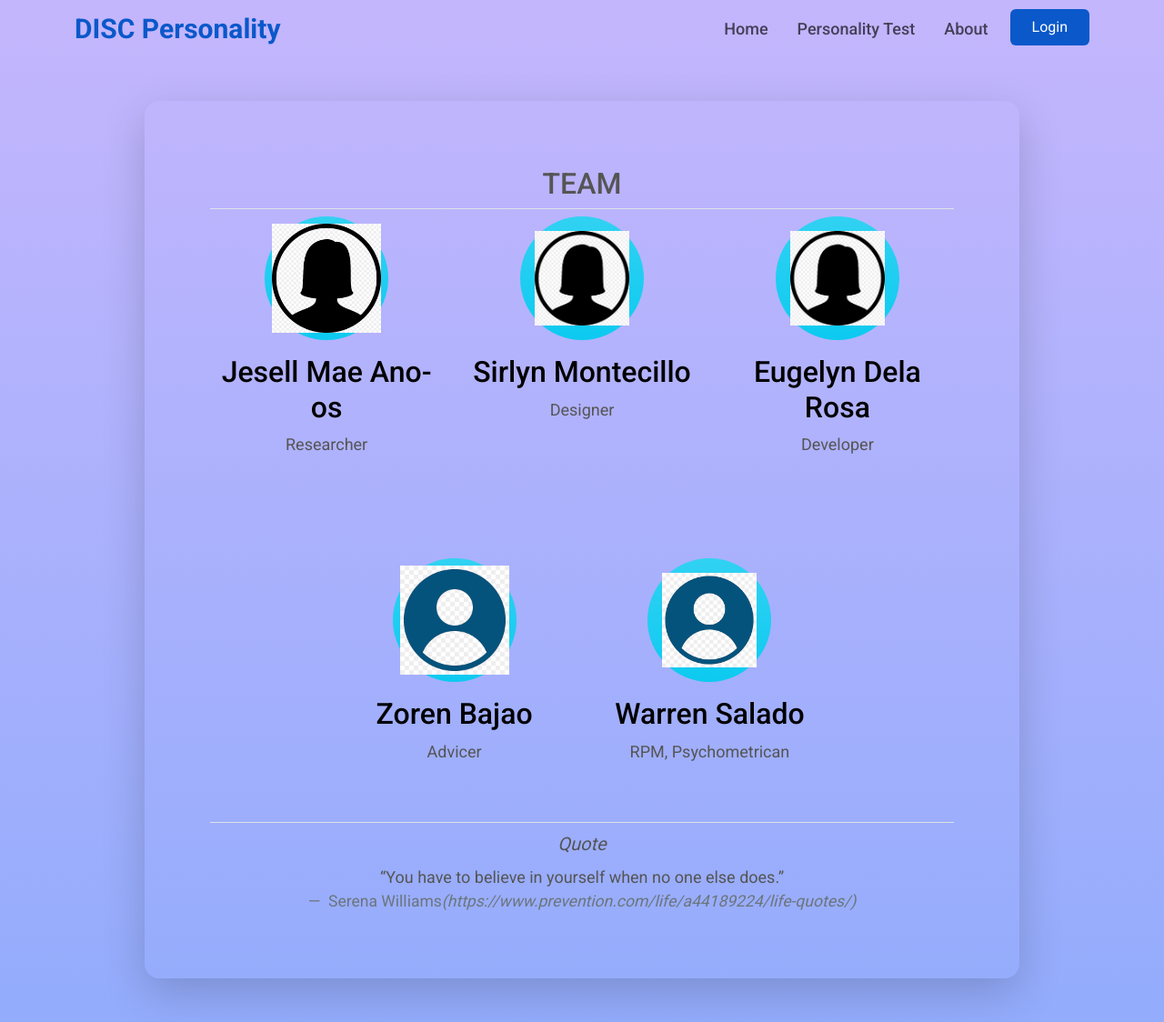
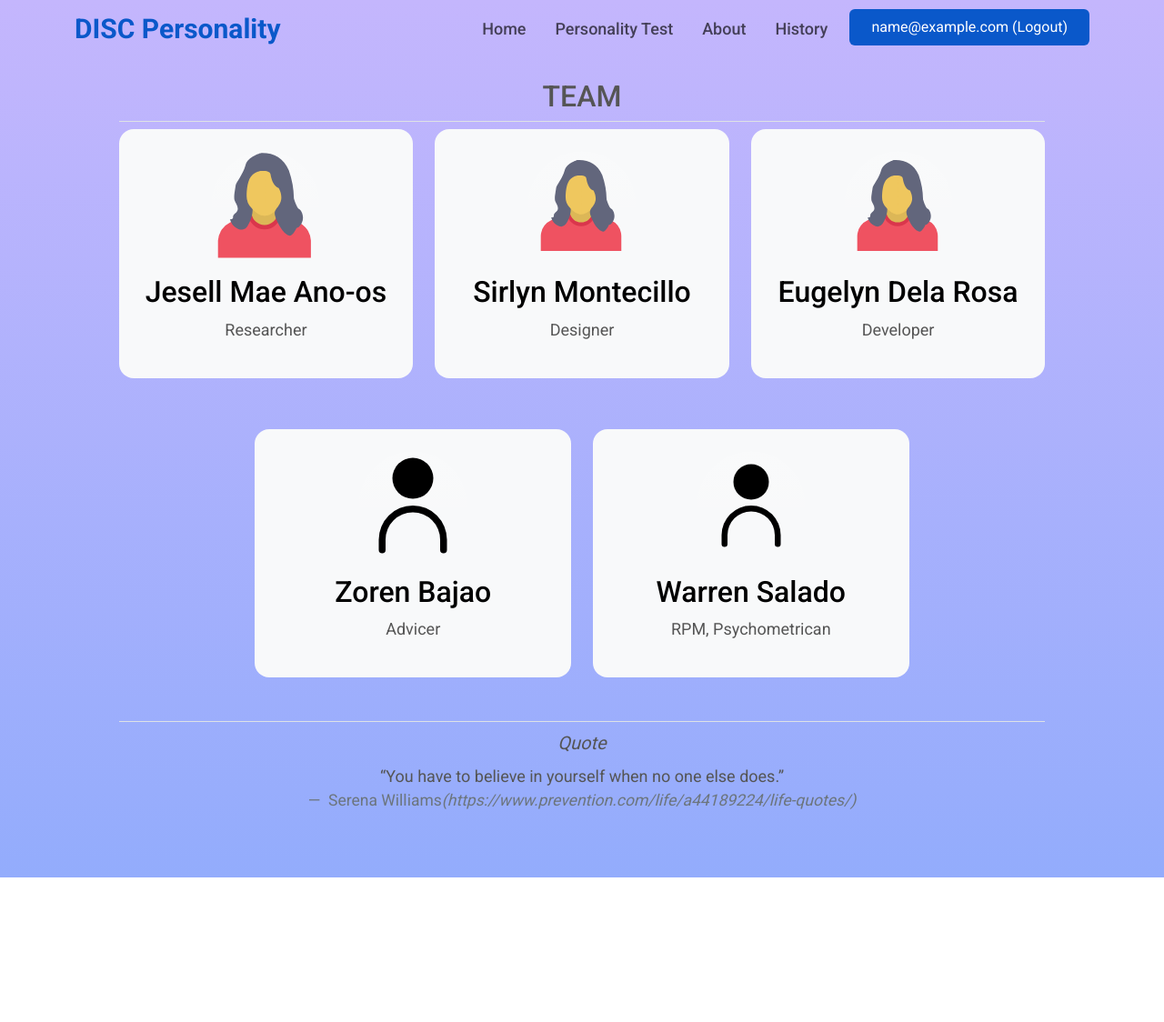
Before and after one commit to desang1100/DISC-PERSONALITY-MODEL, a Flask app: page /about in a window 1280 px wide. Shown: the whole page at 91% size. After the commit the page ends 965 px from the top, so only its background shows below. Run offline with Flask 3, Linux system fonts and the light colour scheme; the visitor is signed in with stand-in values (Sample User, id 1); parts of the project's set-up code (start-up, migrations or seed data) failed here and were passed over; some libraries are stand-ins or nearby versions.

Commit message:
medjo hapit na

```diff
--- a/main.py
+++ b/main.py
@@ -1,10 +1,10 @@
 from flask import Flask, render_template, request, redirect, url_for, session
+from sklearn.preprocessing import LabelEncoder
 from svm import predict, preprocess_and_train
-from sklearn.preprocessing import LabelEncoder
 import requests
 import json
 from flask_mysqldb import MySQLdb
-from db import create_db
+from db import create_db, DB_HOST, DB_USER, DB_PASSWORD, DB_NAME
 
 app = Flask(__name__)
 app.secret_key = 'secrettt'
@@ -13,7 +13,7 @@ create_db()
 
 def connection():
     try:
-        conn = MySQLdb.connect(host="localhost", user="root", password="", db="disc_db")
+        conn = MySQLdb.connect(host=DB_HOST, user=DB_USER, password=DB_PASSWORD, db=DB_NAME)
         return conn
     except Exception as e:
         return str(e)
@@ -26,6 +26,8 @@ def index():
 def form():
     message = ''
     result = None
+    if not 'logged_in' in session:
+        return redirect(url_for('login'))
     if request.method == 'POST':
         name = request.form['name']
         email = request.form['email']
@@ -67,28 +69,52 @@ def form():
         question32 = request.form['question32']
 
         new_data = [question1, question2, question3, question4, question5, question6, question7, question8, question9, question10, question11, question12, question13, question14, question15, question16, question17, question18, question19, question20, question21, question22, question23, question24, question25, question26, question27, question28, question29, question30, question31, question32]
-        print(new_data)
+        # print(new_data)
         Classifier = preprocess_and_train()
         results = predict(new_data, Classifier)
 
         conn = connection()
-        if conn:
-            cur = conn.cursor()
-            cur.execute("INSERT INTO data (name,email,birthDate,age,gender,address,question1, question2, question3, question4, question5, question6, question7, question8, question9, question10, question11, question12, question13, question14, question15, question16, question17, question18, question19, question20, question21, question22, question23, question24, question25, question26, question27, question28, question29, question30, question31, question32,results) VALUES (%s,%s,%s,%s,%s,%s,%s,%s,%s,%s,%s,%s,%s,%s,%s,%s,%s,%s,%s,%s,%s,%s,%s,%s,%s,%s,%s,%s,%s,%s,%s,%s,%s,%s,%s,%s,%s,%s)", (name,email,birthdate,age,gender,address,question1, question2, question3, question4, question5, question6, question7, question8, question9, question10, question11, question12, question13, question14, question15, question16, question17, question18, question19, question20, question21, question22, question23, question24, question25, question26, question27, question28, question29, question30, question31, question32,results))
+        with conn.cursor() as cur:
+            cur.execute("""
+                INSERT INTO data
+                VALUES (NULL, %s, %s, %s, %s, %s, %s, %s, %s, %s, %s, %s, %s, %s, %s, %s, %s, %s, %s, %s, %s, %s, %s, %s, %s, %s, %s, %s, %s, %s, %s, %s, %s, %s, %s, %s, %s, %s, %s, %s, %s)
+            """,
+            (session['user_id'], name, email, birthdate, age, gender, address, question1, question2, question3, question4, question5, question6, question7, question8, question9, question10, question11, question12, question13, question14, question15, question16, question17, question18, question19, question20, question21, question22, question23, question24, question25, question26, question27, question28, question29, question30, question31, question32, results))
+            conn.commit()
+        conn.close()
+        message = 'Response predicted and added to database successfully'
 
-            conn.commit()
+        return render_template('result.html', message = message, result = results, new_data = new_data, name = name)
 
-            message = 'Response predicted and added to database successfully'
-        else:
-            message = 'There was something wrong. Please try again'
+def get_data():
+    conn = connection()
+    cursor = conn.cursor()
 
-        return render_template('result.html', message = message, result = result, new_data = new_data, name = name)
+    # Query to get all columns from the data table
+    cursor.execute("""
+            SELECT u.id, u.email, u.fname, u.mname, u.lname, d.name, d.email, d.birthDate, d.age, d.gender, d.address, d.question1, d.question2, d.question3, d.question4, d.question5, d.question6, d.question7, d.question8, d.question9, d.question10, d.question11, d.question12, d.question13, d.question14, d.question15, d.question16, d.question17, d.question18, d.question19, d.question20, d.question21, d.question22, d.question23, d.question24, d.question25, d.question26, d.question27, d.question28, d.question29, d.question30, d.question31, d.question32, d.results
+            FROM users u
+            JOIN data d ON u.id = d.user_id
+        """)
 
+    # Fetch all rows
+    data_rows = cursor.fetchall()
 
+    # Close cursor and connection
+    cursor.close()
+    conn.close()
 
-        return render_template('result.html', result=result)
-    else:
-        return render_template('result.html')
+    return data_rows
+
+@app.route('/history', methods=['GET', 'POST'])
+def history():
+    data = get_data()
+    # for row in data:
+        # id, user_id, name, email, birth_date, age, gender, address, *other_columns = row
+        # print(f"User ID: {user_id}, Name: {name}, Email: {email}, Birth Date: {birth_date}, Age: {age}, Gender: {gender}, Address: {address}, Other Columns: {other_columns}")
+        # print(row)
+    return render_template('history.html', data=data)
+
 
 @app.route('/login_process')
 def login_process():
@@ -139,12 +165,23 @@ def login():
         conn.close()
 
         if user:
-            session['user'] = user
+            session['logged_in'] = True
+            session['user_id'] = user[0]
+            session['user_email'] = user[1]
+            session['user_fname'] = user[2]
+            session['user_mname'] = user[3]
+            session['user_lname'] = user[4]
+            session['user_password'] = user[5]
             return redirect(url_for('personality_test'))
         else:
             message = 'Invalid email or password'
             return redirect(url_for('login', message = message))
     return render_template('login.html')
 
+@app.route('/logout')
+def logout():
+    session.clear()
+    return redirect(url_for('login'))
+
 if __name__ == '__main__':
     app.run(debug=True)
--- a/templates/about.html
+++ b/templates/about.html
@@ -1,29 +1,58 @@
 {% extends 'layouts/base.html' %} {% block body %}
-<div
+<!-- <div
     class="d-flex justify-content-center align-items-center p-5 overflow-hidden"
->
-    <div class="container-fluid col-lg-10">
-        <div class="d-flex flex-column shadow-lg p-4 rounded-4">
-            <div class="p-5" id="featured-3">
+> -->
+<style>
+    .team {
+        height: 100vh;
+        display: flex;
+        justify-content: center;
+        align-items: center;
+    }
+
+    .feature {
+        padding: 1.5rem;
+        border-radius: 1rem;
+        background-color: #f8f9fa;
+        transition: all 0.3s;
+    }
+
+    .feature:hover {
+        transform: translateY(-0.5rem);
+        box-shadow: 0 1rem 2rem rgba(0, 0, 0, 0.1);
+    }
+
+    .feature-icon {
+        width: 120px;
+        height: 120px;
+        background-color: #f8f9fa;
+        transition: all 0.3s;
+    }
+
+    .feature:hover .feature-icon {
+        transform: rotate(360deg);
+    }
+</style>
+<div class="container-fluid col-lg-10 p-4 mb-5">
+    <!-- <div class="d-flex flex-column shadow-lg p-4 rounded-4"> -->
+    <!-- <div class="" id="featured-3"> -->
     <h2 class="pb-2 border-bottom text-center">TEAM</h2>
 
-                <div class="row justify-content-center mb-5">
+    <div class="row justify-content-center mb-2">
         <div class="col-lg-4">
             <div class="feature text-center">
                 <div
-                                class="feature-icon d-inline-flex align-items-center justify-content-center text-bg-info rounded-circle bg-gradient fs-2 mb-3 p-2"
+                    class="feature-icon d-inline-flex align-items-center justify-content-center rounded-circle bg-gradient fs-2 mb-3 p-2"
                 >
                     <img
-                                    src="/static/img/girl_user.jpg"
+                        src="/static/img/girl.svg"
                         class="bi"
                         width="120"
                         height="120"
                         alt="Naive Bayes"
                     />
                 </div>
-                            <h3 class="fs-2 text-body-emphasis">
-                                Jesell Mae Ano-os
-                            </h3>
+                <h3 class="fs-2 text-body-emphasis">Jesell Mae Ano-os</h3>
                 <p style="align-items: center">Researcher</p>
             </div>
         </div>
@@ -31,19 +60,17 @@
         <div class="col-lg-4">
             <div class="feature text-center">
                 <div
-                                class="feature-icon d-inline-flex align-items-center justify-content-center text-bg-info rounded-circle bg-gradient fs-2 mb-3 p-2"
+                    class="feature-icon d-inline-flex align-items-center justify-content-center rounded-circle bg-gradient fs-2 mb-3 p-2"
                 >
                     <img
-                                    src="/static/img/girl_user.jpg"
+                        src="/static/img/girl.svg"
                         class="bi p-2"
                         width="120"
                         height="120"
                         alt="Python Flask"
                     />
                 </div>
-                            <h3 class="fs-2 text-body-emphasis">
-                                Sirlyn Montecillo
-                            </h3>
+                <h3 class="fs-2 text-body-emphasis">Sirlyn Montecillo</h3>
                 <p>Designer</p>
             </div>
         </div>
@@ -51,33 +78,31 @@
         <div class="col-lg-4">
             <div class="feature text-center">
                 <div
-                                class="feature-icon d-inline-flex align-items-center justify-content-center text-bg-info rounded-circle bg-gradient fs-2 mb-3 p-2"
+                    class="feature-icon d-inline-flex align-items-center justify-content-center rounded-circle bg-gradient fs-2 mb-3 p-2"
                 >
                     <img
-                                    src="/static/img/girl_user.jpg"
+                        src="/static/img/girl.svg"
                         class="bi p-2"
                         width="120"
                         height="120"
                         alt="CSV"
                     />
                 </div>
-                            <h3 class="fs-2 text-body-emphasis">
-                                Eugelyn Dela Rosa
-                            </h3>
+                <h3 class="fs-2 text-body-emphasis">Eugelyn Dela Rosa</h3>
                 <p>Developer</p>
             </div>
         </div>
     </div>
 
     <div
-                    class="row g-4 py-5 row-cols-1 row-cols-lg-3 justify-content-center"
+        class="row g-4 py-5 row-cols-1 row-cols-lg-3 justify-content-center gap-4"
     >
         <div class="feature col-lg-4 text-center">
             <div
-                            class="feature-icon d-inline-flex align-items-center justify-content-center text-bg-info rounded-circle bg-gradient fs-2 mb-3 p-2"
+                class="feature-icon d-inline-flex align-items-center justify-content-center rounded-circle bg-gradient fs-2 mb-3 p-2"
             >
                 <img
-                                src="/static/img/user.png"
+                    src="/static/img/boy.svg"
                     class="bi"
                     width="120"
                     height="120"
@@ -90,10 +115,10 @@
 
         <div class="feature col-lg-4 text-center">
             <div
-                            class="feature-icon d-inline-flex align-items-center justify-content-center text-bg-info rounded-circle bg-gradient fs-2 mb-3 p-2"
+                class="feature-icon d-inline-flex align-items-center justify-content-center rounded-circle bg-gradient fs-2 mb-3 p-2"
             >
                 <img
-                                src="/static/img/user.png"
+                    src="/static/img/boy.svg"
                     class="bi p-2"
                     width="120"
                     height="120"
@@ -110,10 +135,7 @@
             <p class="mb-2 fs-5 fst-italic">Quote</p>
         </div>
         <blockquote class="blockquote mb-0">
-                        <p>
-                            “You have to believe in yourself when no one else
-                            does.”
-                        </p>
+            <p>“You have to believe in yourself when no one else does.”</p>
             <footer class="blockquote-footer">
                 Serena Williams<cite title="Source Title"
                     >(https://www.prevention.com/life/a44189224/life-quotes/)</cite
@@ -122,7 +144,7 @@
         </blockquote>
     </div>
 </div>
-        </div>
-    </div>
-</div>
+<!-- </div> -->
+<!-- </div> -->
+<!-- </div> -->
 {% endblock %}
--- a/templates/includes/nav.html
+++ b/templates/includes/nav.html
@@ -22,15 +22,28 @@
                         >Personality Test</a
                     >
                 </li>
+
                 <li class="nav-item ms-md-3 ms-0">
-                    <a class="nav-link" href="/about">About </a>
+                    <a class="nav-link" href="/about">About</a>
                 </li>
 
+                {% if 'logged_in' in session %}
+                <li class="nav-item ms-md-3 ms-0">
+                    <a class="nav-link" href="/history">History</a>
+                </li>
+
+                <li class="nav-item ms-md-3 ms-0">
+                    <a class="btn btn-primary px-4 py-2" href="/logout"
+                        >{{ session['user_email'] }} (Logout)
+                    </a>
+                </li>
+                {% else %}
                 <li class="nav-item ms-md-3 ms-0">
                     <a class="btn btn-primary px-4 py-2" href="/login"
                         >Login
                     </a>
                 </li>
+                {% endif %}
             </ul>
         </div>
     </div>
--- a/templates/index.html
+++ b/templates/index.html
@@ -1,4 +1,3 @@
-<!doctype html>
 {% extends 'layouts/base.html' %} {% block body %}
 <div class="head-section">
     <header class="hero-section" style="height: 100vh">
--- a/templates/login.html
+++ b/templates/login.html
@@ -1,4 +1,4 @@
-{% extends 'layouts/base.html' %} {% block body %}
+{% extends 'layouts/auth.html' %} {% block body %}
 <div class="d-flex justify-content-center align-items-center vh-100">
     <form
         action="/login"
```
Also changed, not shown: questions.json (deleted, +0 -19 lines), templates/history.html (added, +72 -0 lines), templates/layouts/auth.html (+28 -13 lines), templates/register.html (+64 -15 lines), static/img/boy.svg (added), static/img/girl.svg (added), 2 other files. Lines whose indentation alone changed are shown as unchanged.
